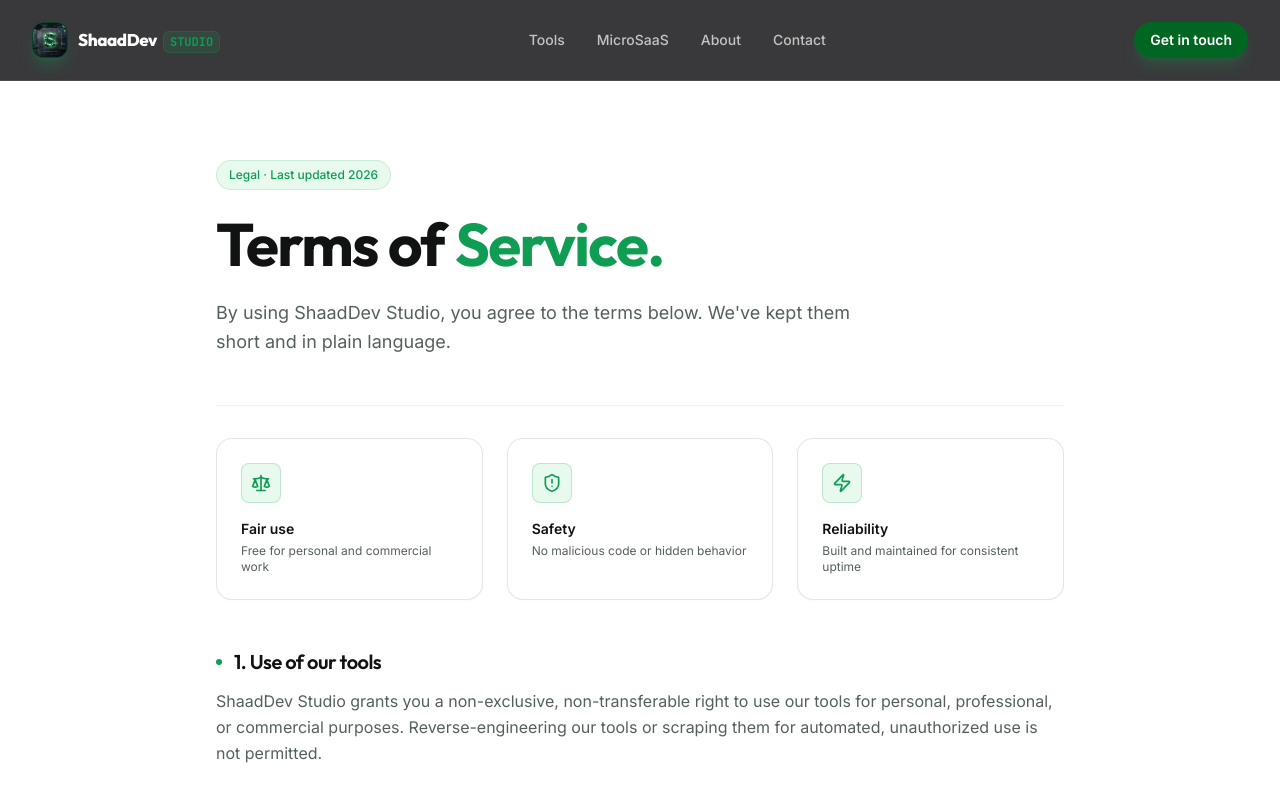
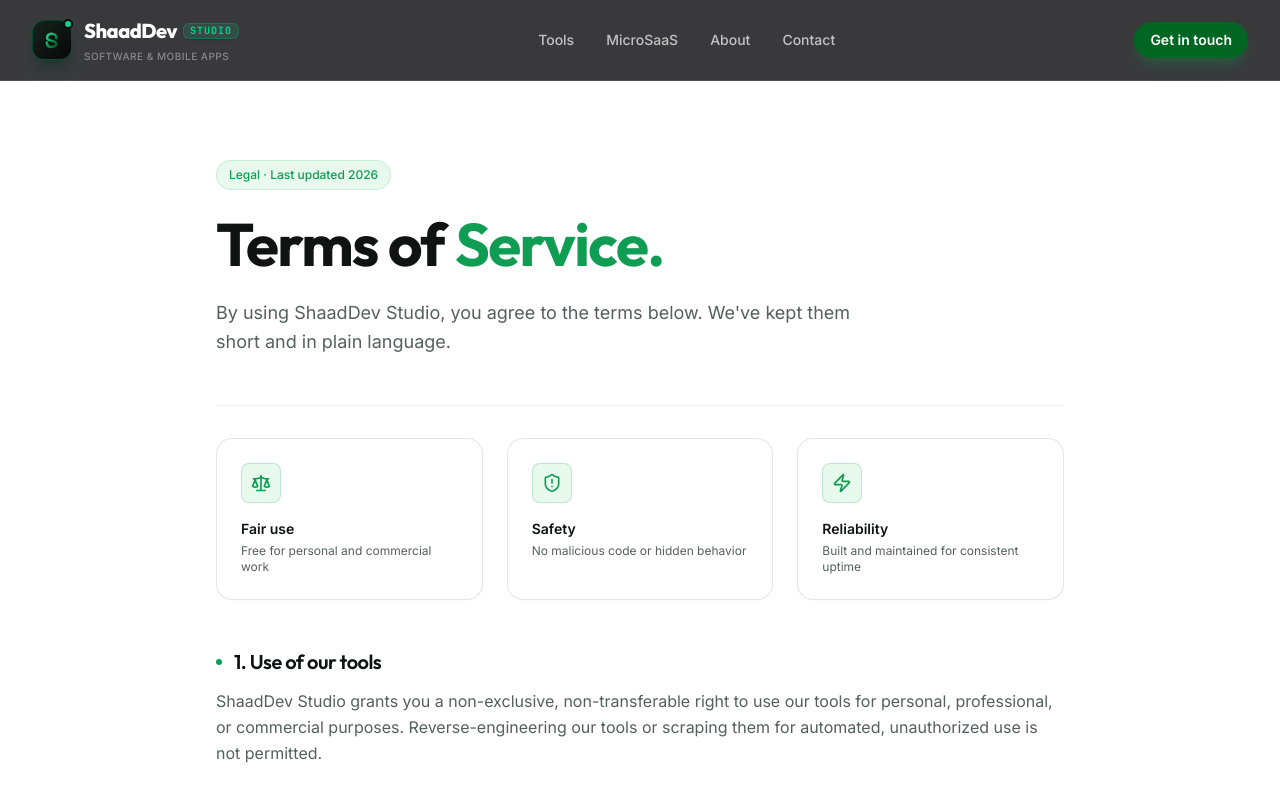
Before and after one commit to jannatlessan/aso-studio-pro_latest, a React (Vite) app: page /terms in a window 1280 px wide. Shown: the top 800 px of the page. Built offline with nearby package versions, Linux system fonts and the light colour scheme.

Commit message:
Update website logo to crisp vector SVG monogram emblem and modern text typography

```diff
--- a/src/components/Logo.tsx
+++ b/src/components/Logo.tsx
@@ -8,27 +8,44 @@
 
 export default function Logo({ className = '', light = false }: LogoProps) {
   return (
-    <Link to="/" className={`group inline-flex items-center gap-2.5 shrink-0 select-none ${className}`}>
-      {/* 3D Metallic App Logo Icon */}
-      <div className="relative flex items-center justify-center w-9 h-9 rounded-xl overflow-hidden shadow-lg shadow-primary/30 group-hover:shadow-primary/50 group-hover:scale-105 transition-all duration-300 border border-primary/40 bg-[#08080A]">
-        <img
-          src="/assets/app_logo_icon.jpg?v=3"
-          alt="ShaadDev Studio Logo"
-          className="w-full h-full object-cover"
-        />
-        <span className="absolute -top-0.5 -right-0.5 flex h-2 w-2">
-          <span className="animate-ping absolute inline-flex h-full w-full rounded-full bg-emerald-300 opacity-75" />
-          <span className="relative inline-flex rounded-full h-2 w-2 bg-emerald-400 border border-[#08080A]" />
+    <Link to="/" className={`group inline-flex items-center gap-3 shrink-0 select-none ${className}`}>
+      {/* Crisp Vector Monogram Emblem */}
+      <div className="relative flex items-center justify-center w-10 h-10 rounded-xl bg-gradient-to-br from-[#18241E] via-[#0E1511] to-[#08080A] border border-emerald-500/30 p-2 shadow-lg shadow-emerald-950/40 group-hover:border-emerald-400/60 group-hover:shadow-emerald-500/25 group-hover:scale-105 transition-all duration-300">
+        <svg viewBox="0 0 512 512" className="w-full h-full" fill="none" xmlns="http://www.w3.org/2000/svg">
+          <defs>
+            <linearGradient id="sGradLogo" x1="0%" y1="0%" x2="100%" y2="100%">
+              <stop offset="0%" stopColor="#34D399" />
+              <stop offset="50%" stopColor="#0E9D52" />
+              <stop offset="100%" stopColor="#054D26" />
+            </linearGradient>
+          </defs>
+          <path
+            d="M360 215 C360 150, 310 110, 248 110 C170 110, 142 165, 142 210 C142 295, 360 260, 360 338 C360 395, 305 418, 240 418 C160 418, 136 360, 136 312"
+            fill="none"
+            stroke="url(#sGradLogo)"
+            strokeWidth="56"
+            strokeLinecap="round"
+            strokeLinejoin="round"
+          />
+        </svg>
+        <span className="absolute -top-0.5 -right-0.5 flex h-2.5 w-2.5">
+          <span className="animate-ping absolute inline-flex h-full w-full rounded-full bg-emerald-400 opacity-75" />
+          <span className="relative inline-flex rounded-full h-2.5 w-2.5 bg-emerald-400 border-2 border-[#08080A]" />
         </span>
       </div>
 
-      {/* Typography */}
-      <div className="flex items-baseline font-bold tracking-tight text-[17px] font-display">
-        <span className={`${light ? 'text-ink' : 'text-white'} group-hover:text-primary transition-colors font-extrabold`}>
-          ShaadDev
-        </span>
-        <span className="text-primary font-mono text-xs ml-1.5 tracking-normal font-bold bg-primary/15 border border-primary/25 px-1.5 py-0.5 rounded-md">
-          STUDIO
+      {/* Perfect Text Typography */}
+      <div className="flex flex-col justify-center">
+        <div className="flex items-center gap-1.5 leading-none">
+          <span className={`font-display text-lg sm:text-xl font-extrabold tracking-tight ${light ? 'text-ink' : 'text-white'} group-hover:text-emerald-400 transition-colors`}>
+            ShaadDev
+          </span>
+          <span className="text-[10px] font-mono font-bold uppercase tracking-widest px-1.5 py-0.5 rounded-md bg-emerald-500/15 border border-emerald-500/30 text-emerald-400 shadow-sm">
+            STUDIO
+          </span>
+        </div>
+        <span className="text-[10px] font-medium text-white/40 tracking-wider uppercase mt-1">
+          Software & Mobile Apps
         </span>
       </div>
     </Link>
```
